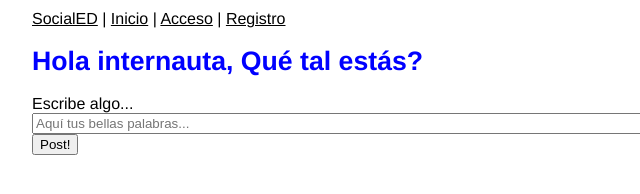
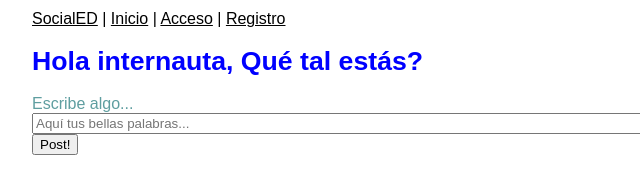
Before and after one commit to AGK21/serverpy, a plain HTML site: page static/home.html in a window 1280 px wide. Shown: the full height of the page, 6-646 px from the left. Drawn offline with Linux system fonts and the light colour scheme; files that its build step writes are made by us from their sources.

Commit message:
modificacion3

```diff
--- a/static/css/socialed-style.css
+++ b/static/css/socialed-style.css
@@ -2,16 +2,16 @@
 /* Own stylesheet for SocialED */
 
 #container {
-  font-family: Helvetica, Geneva, Arial, sans-serif;
+  font-family: sans-serif;
   padding-left: 20px;
   background-color: #FFFFFF; /* beige */
-  font-color: #2A2929; /* dark grey */
+  flood-color: #2A2929; /* dark grey */
   margin: 10px;
 }
 a:link{
  color:black;
+}
 
- }
 a:hover {
   color:green;
 }
@@ -23,22 +23,16 @@ h1 {
 }
 
 form {
-
-
-
-
+padding: 20;
 
 }
+
 label {
+  color: cadetblue;
+}
 
+.inputs {
 
-
-
+  color: black;
 
 }
-.inputs {
-
-
-
-
-}
```
